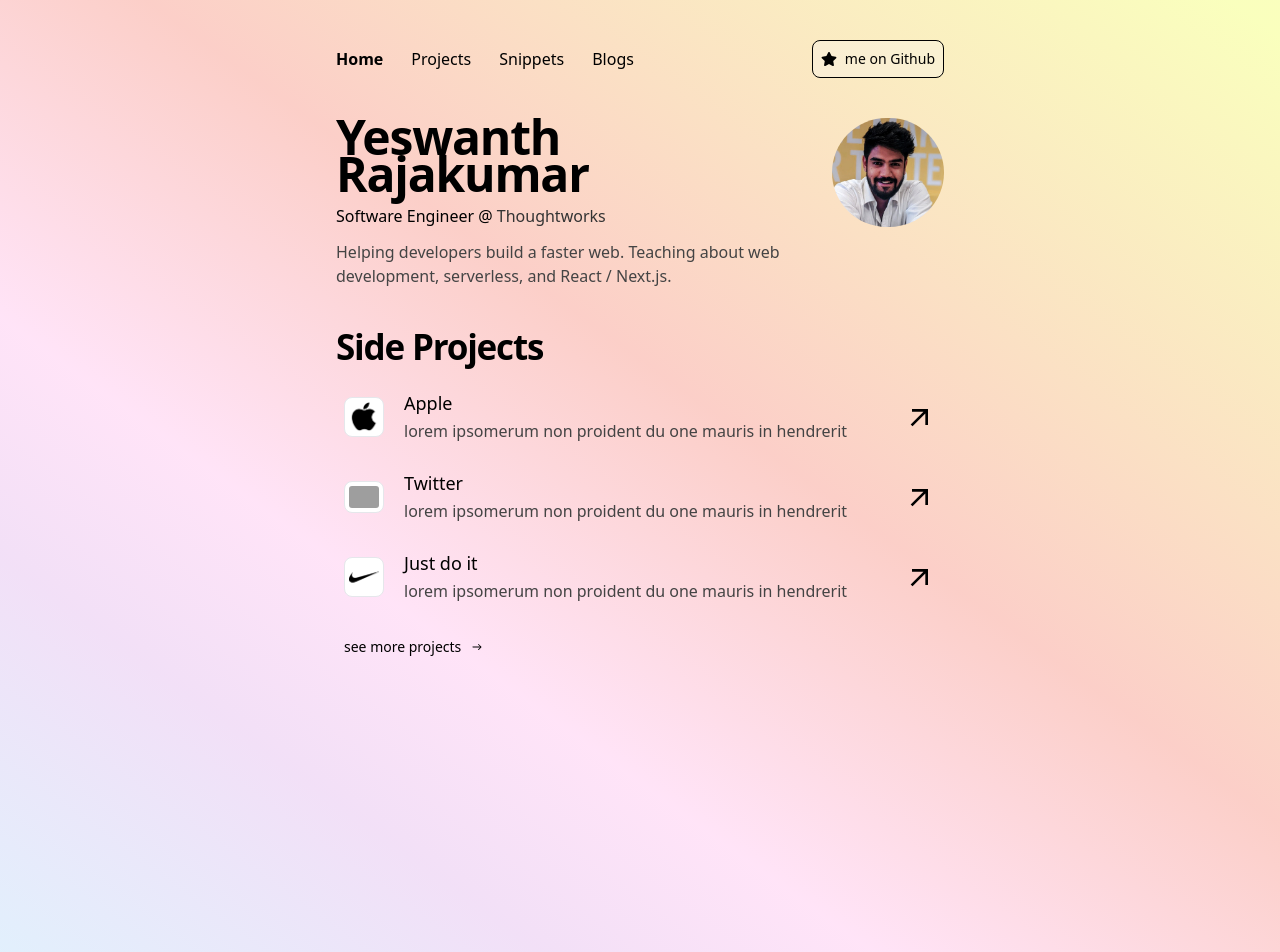
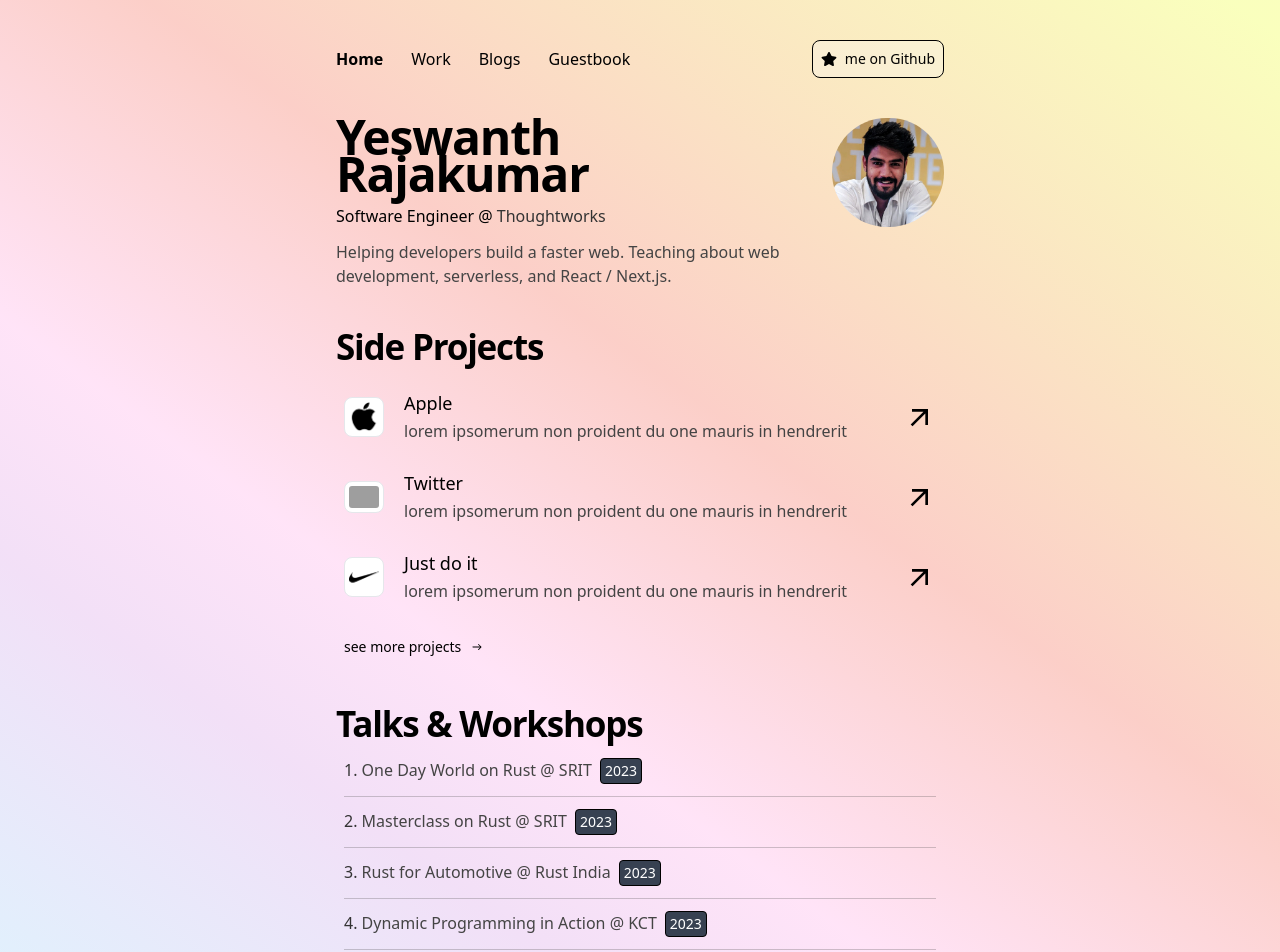
Before and after one commit to YeswanthRajakumarr/my-portfolio-2024, a Next.js app: page / in a window 1280 px wide. Shown: the top 952 px of the page. Built offline with nearby package versions, Linux system fonts and the light colour scheme; grey boxes are pictures that could not be loaded.

Commit message:
add: talks section

```diff
--- a/src/app/NavBar.js
+++ b/src/app/NavBar.js
@@ -7,9 +7,9 @@ export const NavBar = () => {
       <div>
         <ul className="flex justify-around font-normal leading-6 gap-7">
           <li className="font-semibold">Home</li>
-          <li>Projects</li>
-          <li>Snippets</li>
+          <li>Work</li>
           <li>Blogs</li>
+          <li>Guestbook</li>
         </ul>
       </div>
       <button className="inline-flex items-center p-1 border border-black border-solid rounded-lg bg-cus-tansperant ">
--- a/src/app/globals.css
+++ b/src/app/globals.css
@@ -15,6 +15,7 @@ body {
     rgba(200, 242, 255, 0.67) 80.36%
   );
 }
+
 /*
 div {
   border: 1px solid #000000;
--- a/src/app/page.js
+++ b/src/app/page.js
@@ -2,6 +2,43 @@ import React from "react";
 import { NavBar } from "./NavBar";
 import { Hero } from "./Hero";
 import { SideProjects } from "./SideProjects";
+
+const talksData = [
+  { Topic: "One Day World on Rust", Place: "SRIT", Year: "2023" },
+  { Topic: "Masterclass on Rust", Place: "SRIT", Year: "2023" },
+  { Topic: "Rust for Automotive", Place: "Rust India", Year: "2023" },
+  { Topic: "Dynamic Programming in Action", Place: "KCT", Year: "2023" },
+  { Topic: "Elevate your Resume", Place: "KCT", Year: "2023" },
+  { Topic: "How to Git ?", Place: "KCT", Year: "2022" },
+];
+
+const Talks = () => {
+  return (
+    <div className="mt-10">
+      <h1 className="w-[410 px] text-black text-[35px] not-italic font-bold leading-[37px] tracking-[-1.2px]">
+        Talks & Workshops
+      </h1>
+      <ul className="mt-4 px-2">
+        {talksData.map((talk, index) => {
+          return (
+            <li key={talk}>
+              <div>
+                <p className="text-[#444] text-base not-italic font-normal leading-6">
+                  <span className="font-medium text-[#333]">{index + 1}. </span>
+                  {talk.Topic} @ <span>{talk.Place}</span>
+                  <span className="border border-black bg-gray-700 rounded p-1 text-sm inline-flex items-center leading-4 text-white no-underline ml-2">
+                    {talk.Year}
+                  </span>
+                </p>
+                <hr className="h-[1px] my-3 border-0 bg-[#4444]"></hr>
+              </div>
+            </li>
+          );
+        })}
+      </ul>
+    </div>
+  );
+};
 
 export default function Home() {
   return (
@@ -9,6 +46,7 @@ export default function Home() {
       <NavBar />
       <Hero />
       <SideProjects />
+      <Talks />
     </>
   );
 }
```
